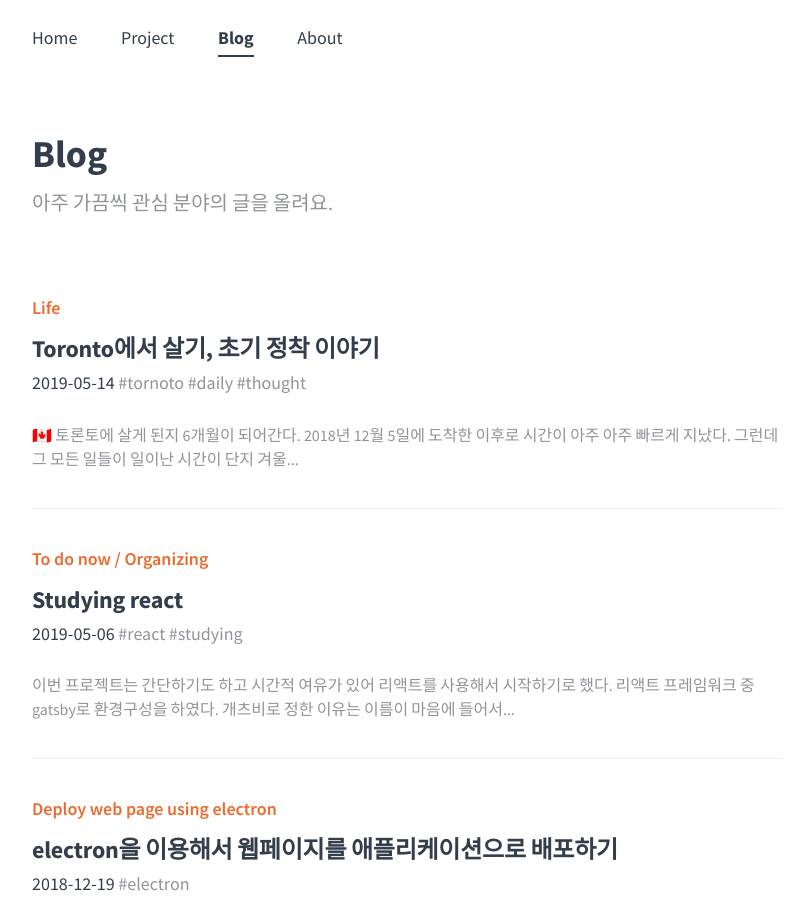
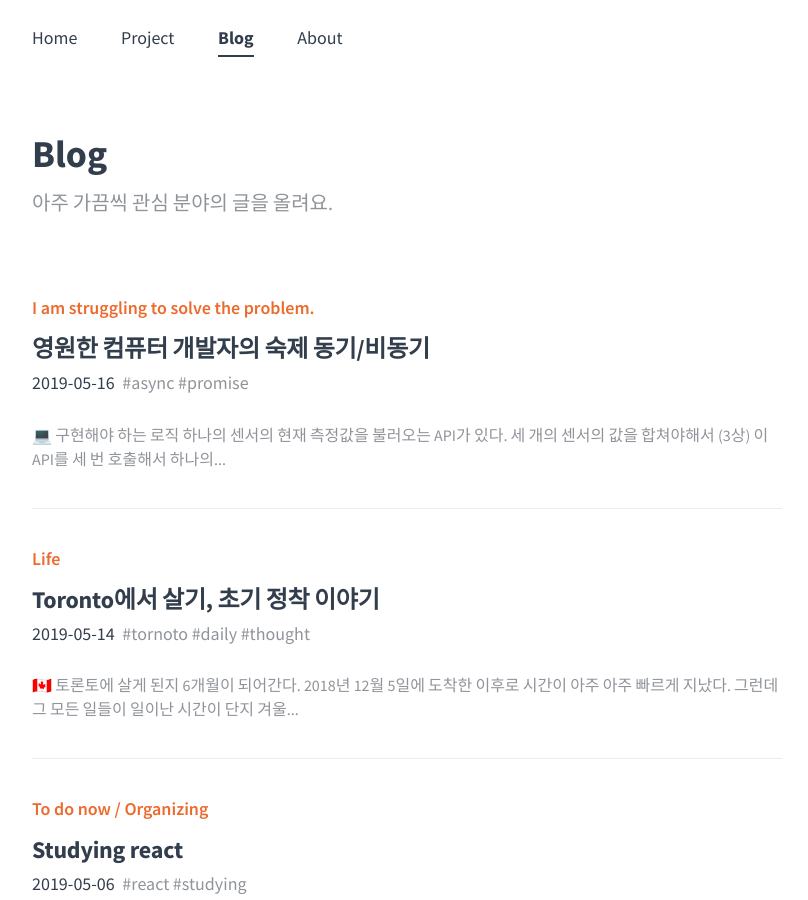
Before and after one commit to newyumi/newyumi.github.io, a Jekyll site: the page built from blog/index.md, in a window 1280 px wide and 900 px high. Shown: the whole window, without its empty margins (233-1041 px from the left). Built offline with Jekyll 4.4.1, drawn with Linux system fonts in a browser that asks for light colours; comment, search, counter and statistics services are not loaded; some of the changed lines change nothing that is shown.

Commit message:
ADDED async

```diff
--- a/_includes/post-list.html
+++ b/_includes/post-list.html
@@ -16,7 +16,7 @@
                 {{ page.title }}
             </h1>
             <p class="catalogue-sub">
-                <span style="color:#333e4c;">{{ page.date }}</span> {{ page.subtitle }}
+                <span style="color:#333e4c;margin-right: 4px;">{{ page.date }}</span> {{ page.subtitle }}
             </p>
             <p class="catalogue-body">
                 {{ page.content | truncatewords: 24 | strip_html }}
--- /dev/null
+++ b/blog/async/index.md
@@ -0,0 +1,55 @@
+---
+layout: post
+title:  "영원한 컴퓨터 개발자의 숙제 동기/비동기 "
+subtitle: "#async #promise"
+type: "I am struggling to solve the problem."
+blog: true
+text: true
+author: "Yumi Yang"
+post-header: false
+header-img: "async/img/header.jpg"
+order: 4
+date: 2019-05-16
+comments: true
+---
+
+💻 구현해야 하는 로직
+1. 하나의 센서의 현재 측정값을 불러오는 API가 있다.
+2. 세 개의 센서의 값을 합쳐야해서 (3상) 이 API를 세 번 호출해서 하나의 값으로 계산해야 한다.
+3. 이러한 세트가 10개 정도 있고, 이걸 거의 동시에 뿌려줘야 한다.
+4. 2,3번을 1분 마다 반복해야 한다.
+
+<br/><br/>
+
+📕 현재 상태<br/>
+예전 프로젝트 기반의 한 페이지의 일이라 그 때 환경을 그대로 사용
+ `ES2015` `Angularjs 1.7.8v`
+
+1. 하나의 센서의 현재 측정값을 불러오는 API가 있다. `=> 콜백 호출`
+2. 세 개의 센서의 값을 합쳐야해서 (3상) 이 API를 세 번 호출해서 하나의 값으로 계산해야 한다.
+`=> 각각을 프로미스 객체로 만들어서 Angularjs에서 제공하는, $q.all을 사용해서 3개의 호출 값을 배열로 한번에 받아
+값을 더해주었다.`
+3. 이러한 세트가 10개 정도 있고, 이걸 거의 동시에 뿌려줘야 한다.
+`오랜 삽질 후에 bluebird 모듈을 사용해서 delay를 주어 임시방편으로 문제를 해결하였다.`
+4. 2,3번을 2분 마다 반복해야 한다.
+`3번을 interval을 주어 2분마다 반복 실행하였다.`
+
+<br/><br/>
+
+여기서 문제는 3번이다.
+여러가지 방법으로 시도하면서 새로운 것을 알게 되었는데, 처음에 단순하게 interval로 함수를 실행해서 delay를 줘볼까 했었다.
+그런데 지정해준 시간 뒤에 실행된다기 보다는 맨 처음 선언이 되면서 함수를 호출하지만 결과값이 늦게 나온다고 해야하나.
+좋은 방법도 아니었지만 실행도 못하고 에러가 났다.
+그리고 다시 프로미스 객체로 선언했는데, 이 것 역시 선언해주면서 함수가 실행되어 버려서 위와 같은 결과였다.
+이 에러의 내용은 콜백 함수가 너무 빨리 호출이 되어버린다는 것이다.
+같은 작업인데도 어떤 때는 동기적으로 어떤 때는 비동기적으로 실행이 되어버려서 에러가 생겼다.
+비동기 호출은 일단 처음부터 순서를 잘 잡아야 하는데, 2번과 3번이 함께 비동기로 호출될 때 순서가 잘 맞지 않는것이 문제였다.
+<br/><br/>
+이 때 디버깅 하면서 하면 디버깅 때문에 순서대로 천천히 호출이 되어버려서 에러가 나지 않는다.
+그래서 로그를 찍어가면서 실행을 해봤다.<br/>
+문제 해결의 열쇠는 혹시 다른 쓰레드간에 race condition인 변수는 없는지 보는것.
+그리고 map 함수와 람다를 활용해보는것.
+3번의 두번째 함수를 실행하기 전에 첫번째 함수가 모두 끝나길 기다리는 함수를 쓰는것. (delay가 아니라 끝남을 확인)
+다 끝나고 트리거되는 또 다른 비동기 함수를 만들것. `승호오빠`
+아직 해결은 못했다.
+해결되는대로 다시 ㄱㄱ
```
Also changed, not shown: README.md.
